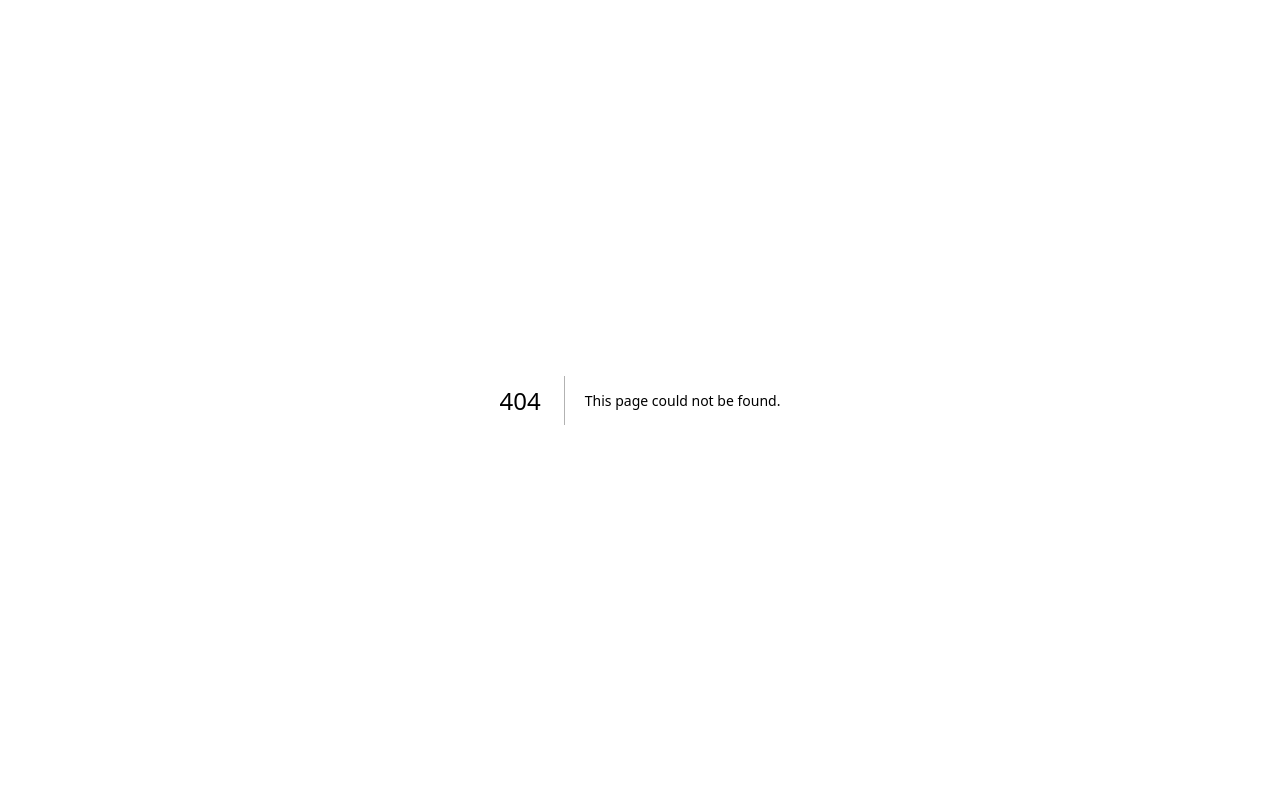
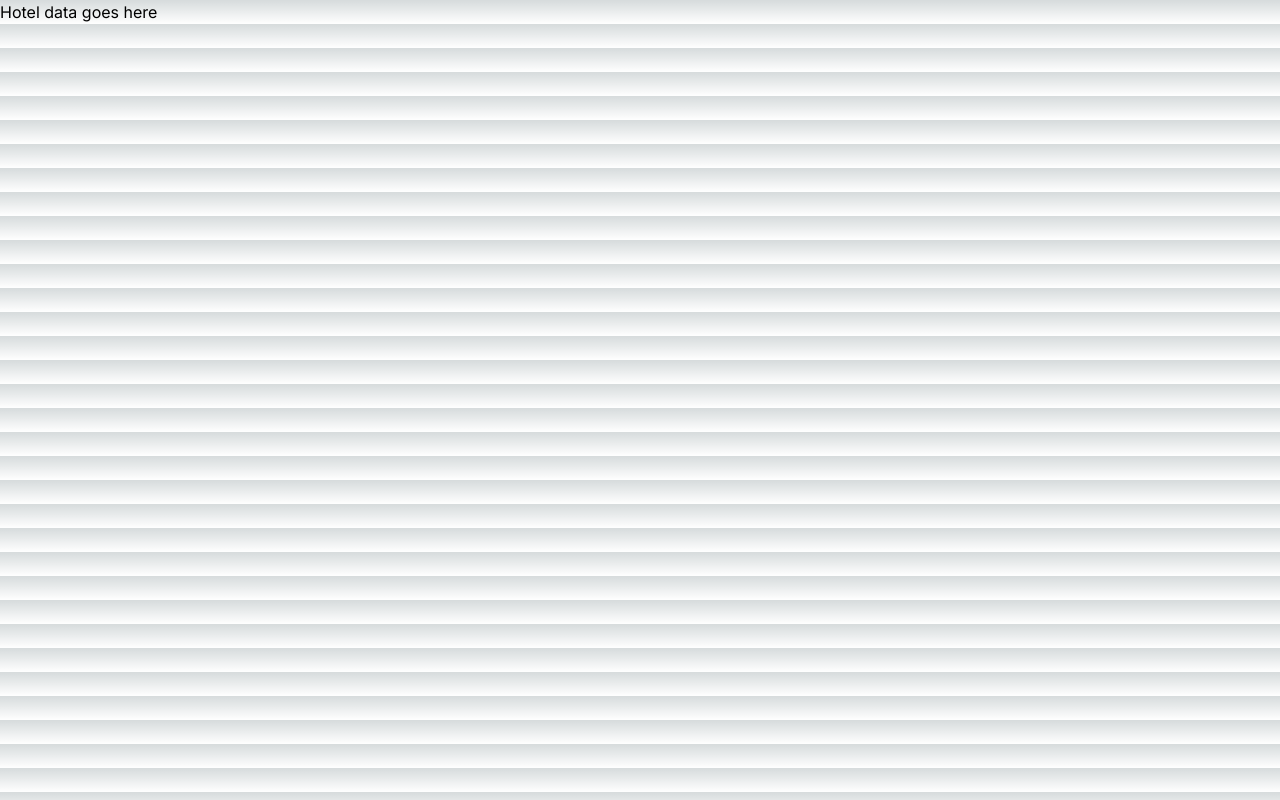
Before and after one commit to Sohil1926/MHacksProject, a Next.js app in the folder frontend/: page /hotels in a window 1280 px wide. Before the commit this address had no page. Built offline with nearby package versions, Linux system fonts and the light colour scheme.

Commit message:
Create page.js

```diff
--- /dev/null
+++ b/frontend/src/app/hotels/page.js
@@ -0,0 +1,5 @@
+export default function Hotel(){
+    return (
+        <h1>Hotel data goes here</h1>
+    )
+}
```
